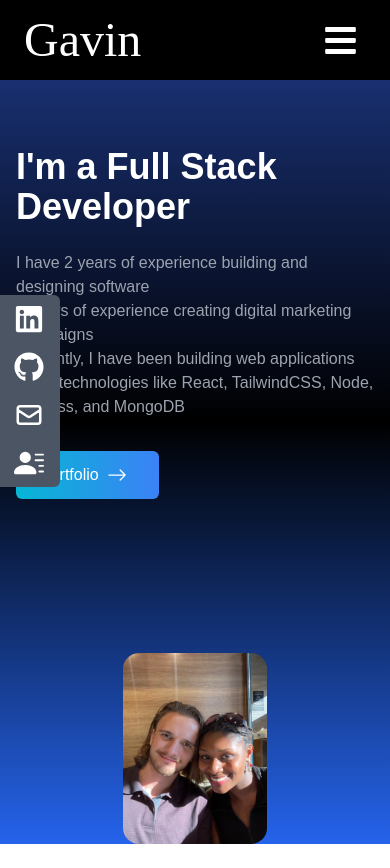
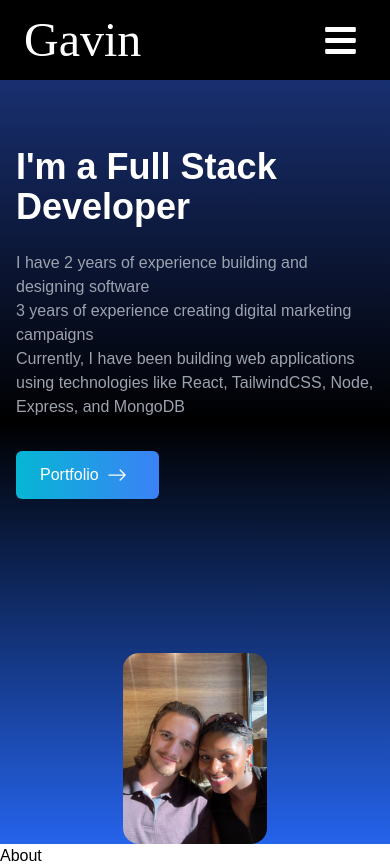
Before and after one commit to gwentzel26/react_portfolio, a React (Create React App) app in the folder react_portfolio/: page / in a window 390 px wide. Before the commit the page ends 844 px from the top, so only its background shows below. Built offline with nearby package versions, Linux system fonts and the light colour scheme.

Commit message:
Started About section

```diff
--- a/react_portfolio/src/App.js
+++ b/react_portfolio/src/App.js
@@ -1,13 +1,14 @@
 import Navbar from "./components/Navbar";
 import Home from "./components/Home";
 import SocialLinks from "./components/SocialLinks";
+import About from "./components/About";
 
 function App() {
   return (
     <div>
        <Navbar />
        <Home />
-
+        <About />
        <SocialLinks />
     </div>
   );
--- /dev/null
+++ b/react_portfolio/src/components/About.jsx
@@ -0,0 +1,13 @@
+import React from 'react'
+
+const About = () => {
+  return (
+    <div>
+        <div>
+            About
+        </div>
+    </div>
+  )
+}
+
+export default About
--- a/react_portfolio/src/components/SocialLinks.jsx
+++ b/react_portfolio/src/components/SocialLinks.jsx
@@ -46,15 +46,18 @@ const SocialLinks = () => {
     },
   ];
   return (
-    <div className="flex flex-col top-[35%] left-0 fixed">
+    <div className="hidden lg:flex flex-col top-[35%] left-0 fixed">
       <ul>
         {Links.map(({id, child, href, style, download}) => (
-          <li key={id} className={"flex justify-between items-center w-40 h-12 px-4 bg-gray-600 ml-[-100px] hover:ml-[-10px] hover:rounded-md duration-300" + " " + style}>
+          <li key={id} className={
+            "flex justify-between items-center w-40 h-12 px-4 bg-gray-600 ml-[-100px] hover:ml-[-10px] hover:rounded-md duration-300"
+            + " " + style}>
             <a
               href={href}
               className="flex justify-between items-center w-full text-white"
               download={download}
               target='_blank'
+              rel="noreferrer"
             >
               {child}
             </a>
```
